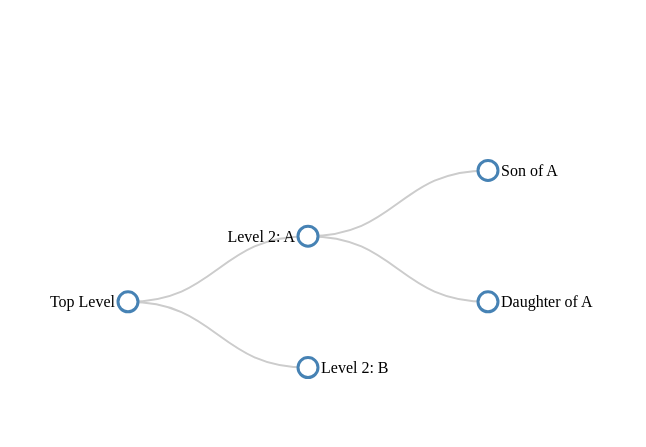
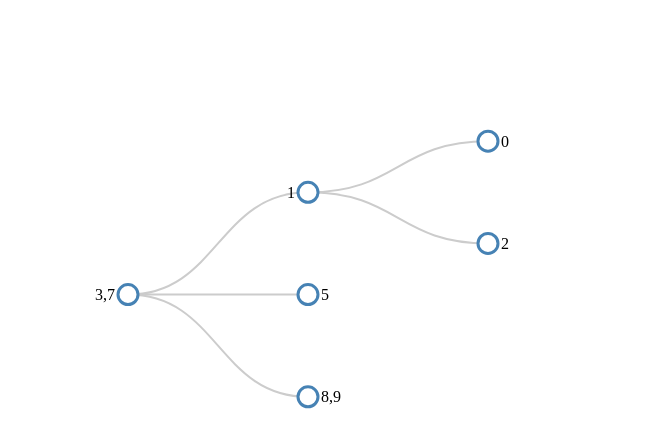
Before and after one commit to mlovatonv/btree, a website: page index.html in a window 1280 px wide. Shown: the part 61-508 px from the top of the page, without its empty margins (0-646 px from the left). Drawn offline with nearby package versions, Linux system fonts and the light colour scheme.

Commit message:
show tree

```diff
--- a/index.html
+++ b/index.html
@@ -10,47 +10,13 @@
   <body>
     <h1>B-tree</h1>
     <script>
-      var treeData = [
-        {
-          name: "Top Level",
-          parent: "null",
-          children: [
-            {
-              name: "Level 2: A",
-              parent: "Top Level",
-              children: [
-                {
-                  name: "Son of A",
-                  parent: "Level 2: A",
-                },
-                {
-                  name: "Daughter of A",
-                  parent: "Level 2: A",
-                },
-              ],
-            },
-            {
-              name: "Level 2: B",
-              parent: "Top Level",
-            },
-          ],
-        },
-      ];
-
       var margin = { top: 20, right: 120, bottom: 20, left: 120 },
         width = 960 - margin.right - margin.left,
         height = 500 - margin.top - margin.bottom;
-
-      var i = 0,
-        duration = 750,
-        root;
-
-      var tree = d3.layout.tree().size([height, width]);
-
+      var d3Tree = d3.layout.tree().size([height, width]);
       var diagonal = d3.svg.diagonal().projection(function (d) {
         return [d.y, d.x];
       });
-
       var svg = d3
         .select("body")
         .append("svg")
@@ -58,19 +24,24 @@
         .attr("height", height + margin.top + margin.bottom)
         .append("g")
         .attr("transform", "translate(" + margin.left + "," + margin.top + ")");
+      var i = 0,
+        duration = 750;
 
-      root = treeData[0];
+      var tree = new btree(3);
+      for (var n = 0; n < 10; ++n) {
+        tree.insert(n);
+      }
+      var root = tree.toJson();
+      console.log(root);
       root.x0 = height / 2;
       root.y0 = 0;
-
       update(root);
-
       d3.select(self.frameElement).style("height", "500px");
 
       function update(source) {
-        // Compute the new tree layout.
-        var nodes = tree.nodes(root).reverse(),
-          links = tree.links(nodes);
+        // Compute the new tree layout
+        var nodes = d3Tree.nodes(root).reverse(),
+          links = d3Tree.links(nodes);
 
         // Normalize for fixed-depth.
         nodes.forEach(function (d) {
@@ -89,8 +60,7 @@
           .attr("class", "node")
           .attr("transform", function (d) {
             return "translate(" + source.y0 + "," + source.x0 + ")";
-          })
-          .on("click", click);
+          });
 
         nodeEnter
           .append("circle")
@@ -130,7 +100,7 @@
 
         nodeUpdate.select("text").style("fill-opacity", 1);
 
-        // Transition exiting nodes to the parent's new position.
+        // Transition existing nodes to the parent's new position.
         var nodeExit = node
           .exit()
           .transition()
@@ -179,18 +149,6 @@
           d.y0 = d.y;
         });
       }
-
-      // Toggle children on click.
-      function click(d) {
-        if (d.children) {
-          d._children = d.children;
-          d.children = null;
-        } else {
-          d.children = d._children;
-          d._children = null;
-        }
-        update(d);
-      }
     </script>
   </body>
 </html>
--- a/src/btree.ts
+++ b/src/btree.ts
@@ -24,6 +24,7 @@ class btree {
   ): void => {
     json.name = node.keys.join();
     for (let i: number = 0; i < node.children.length; ++i) {
+      if (!node.children[i]) break;
       json.children.push({ name: "", children: [] });
       this.jsonify(json.children[i], node.children[i]);
     }
@@ -58,7 +59,7 @@ class btree {
     let i: number = 0;
 
     /* Fill left node */
-    for (; i < this.mid; --i) {
+    for (; i < this.mid; ++i) {
       leftNode.keys.push(rootNode.keys[i]);
       leftNode.children.push(rootNode.children[i]);
     }
@@ -88,17 +89,19 @@ class btree {
     const leftNode: btreenode = parentNode.children[pos];
     const rightNode: btreenode = new btreenode();
     let i: number = this.mid + 1;
+    let j: number = 0;
 
     /* Fill right node */
-    for (; i < this.order; --i) {
-      rightNode.keys.push(leftNode.keys[i]);
-      rightNode.children.push(leftNode.children[i]);
+    for (; i < this.order; ++i) {
+      rightNode.keys[j] = leftNode.keys[i];
+      rightNode.children[j] = leftNode.children[i];
+      ++j;
     }
-    rightNode.children.push(leftNode.children[i]);
+    rightNode.children[j] = leftNode.children[i];
 
     /* Update parent node */
     parentNode.keys.splice(pos, 0, leftNode.keys[this.mid]);
-    parentNode.children.splice(pos, 0, leftNode);
+    parentNode.children[pos] = leftNode;
     parentNode.children.splice(pos + 1, 0, rightNode);
 
     /* Clear left node */
--- a/src/main.ts
+++ /dev/null
@@ -1,7 +0,0 @@
-let _tree = new btree(3);
-console.log("insert");
-_tree.insert(1);
-_tree.insert(2);
-//tree.insert(3);
-console.log("...finish");
-console.log(_tree.toJson());
```
Also changed, not shown: dist/index.css, dist/index.js.
